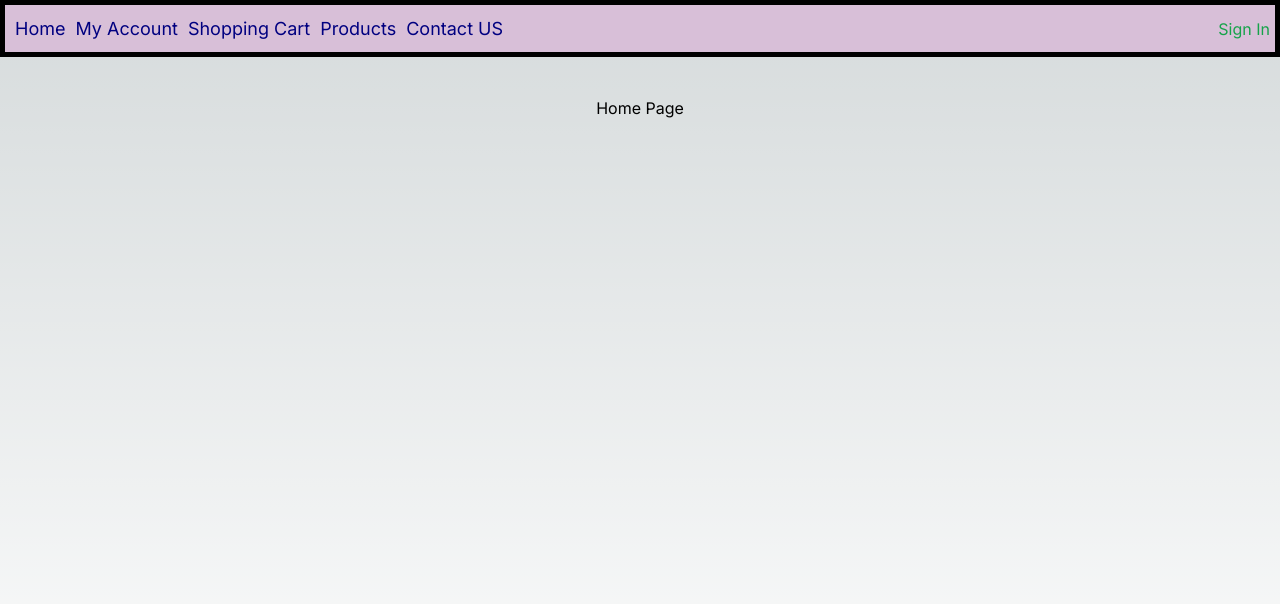
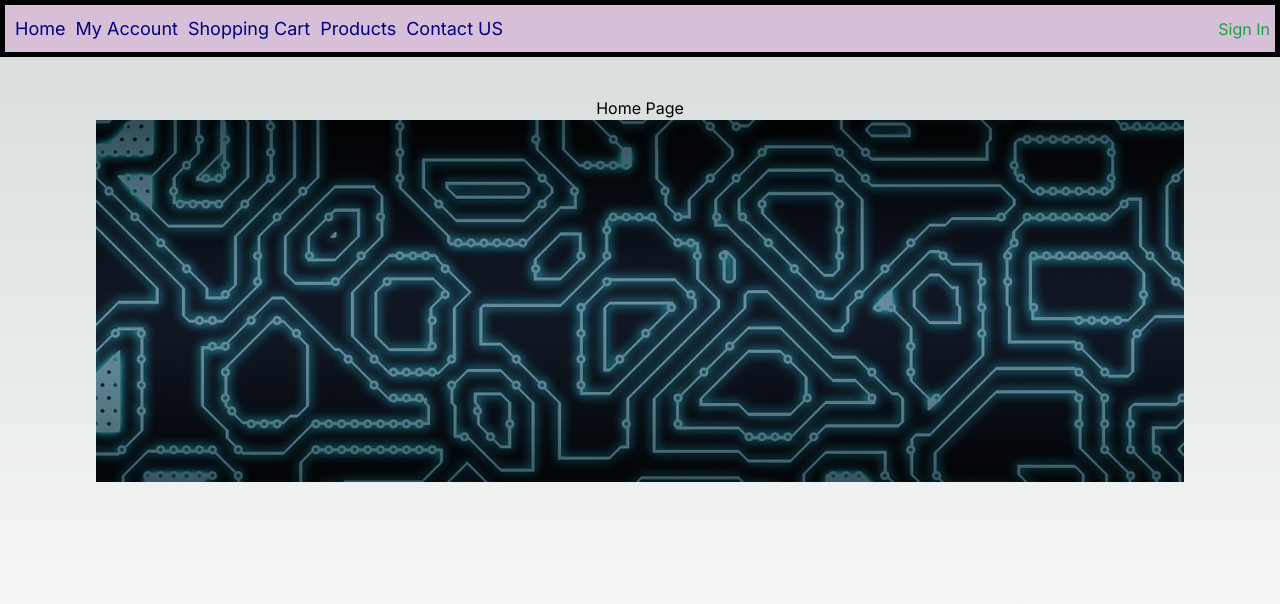
Before and after one commit to garrettWinter/electronic-empire, a Next.js app: page / in a window 1280 px wide. Shown: the top 604 px of the page. Built offline with nearby package versions, Linux system fonts and the light colour scheme; no server answers.

Commit message:
Created a HeroBanner Component and added it to the home page. Also tweaked the css to remove the even justification from the main class.

```diff
--- /dev/null
+++ b/app/components/HeroBanner.tsx
@@ -0,0 +1,9 @@
+import React from "react";
+
+export default async function HeroBanner() {
+    return (
+        <div style={{ maxWidth: '100%', maxHeight: '500px' }}>
+            <img src="/images/banner-5250183_1280.jpg" alt="This is the alt tag for the banner."></img>
+        </div>
+    )
+};
--- a/app/page.module.css
+++ b/app/page.module.css
@@ -1,7 +1,7 @@
 .main {
   display: flex;
   flex-direction: column;
-  justify-content: space-between;
+  /* justify-content: space-between; */
   align-items: center;
   padding: 6rem;
   min-height: 100vh;
--- a/app/page.tsx
+++ b/app/page.tsx
@@ -1,8 +1,13 @@
-import styles from './page.module.css'
+import styles from './page.module.css';
+
+import React from 'react';
+import HeroBanner from './components/HeroBanner';
+
 export default function Home() {
   return (
     <main className={styles.main}>
-    Home Page
+    <p>Home Page</p>
+    <HeroBanner/>
   </main>
   )
 }
```
Also changed, not shown: public/images/banner-5250183_1280.jpg (added).
